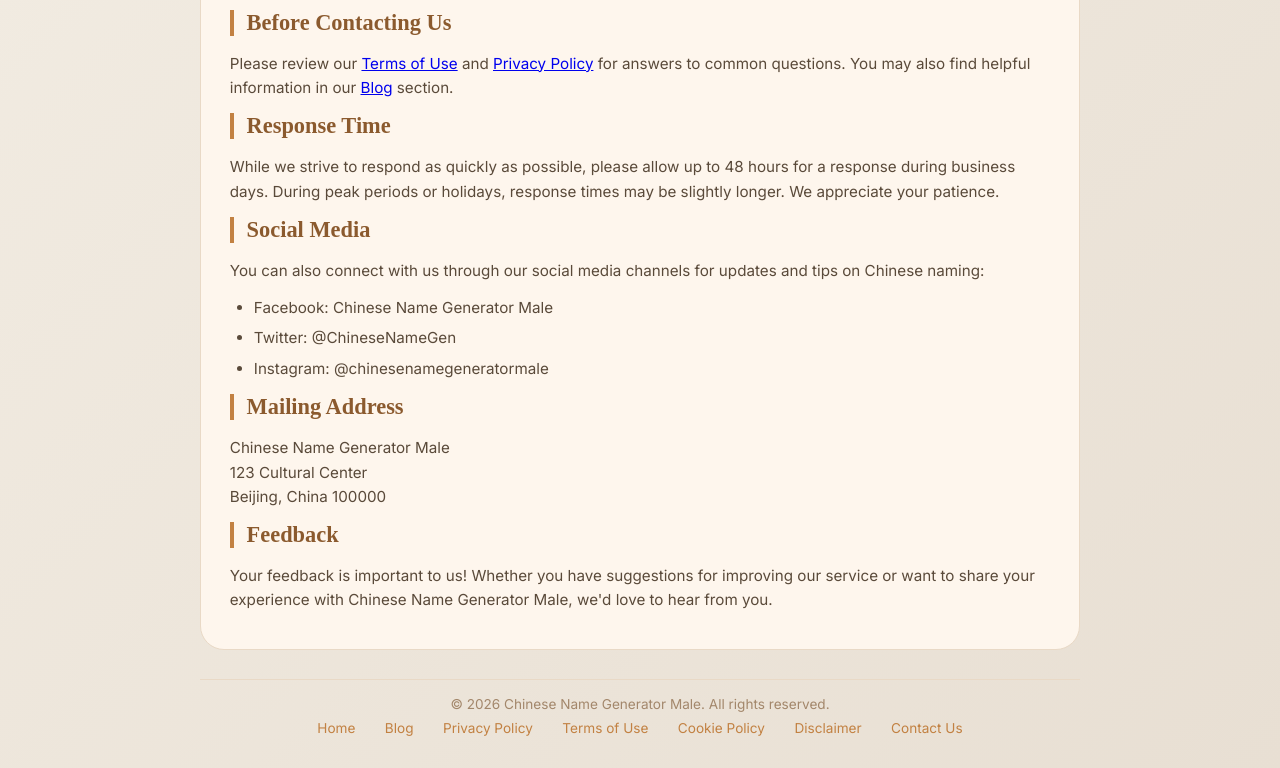
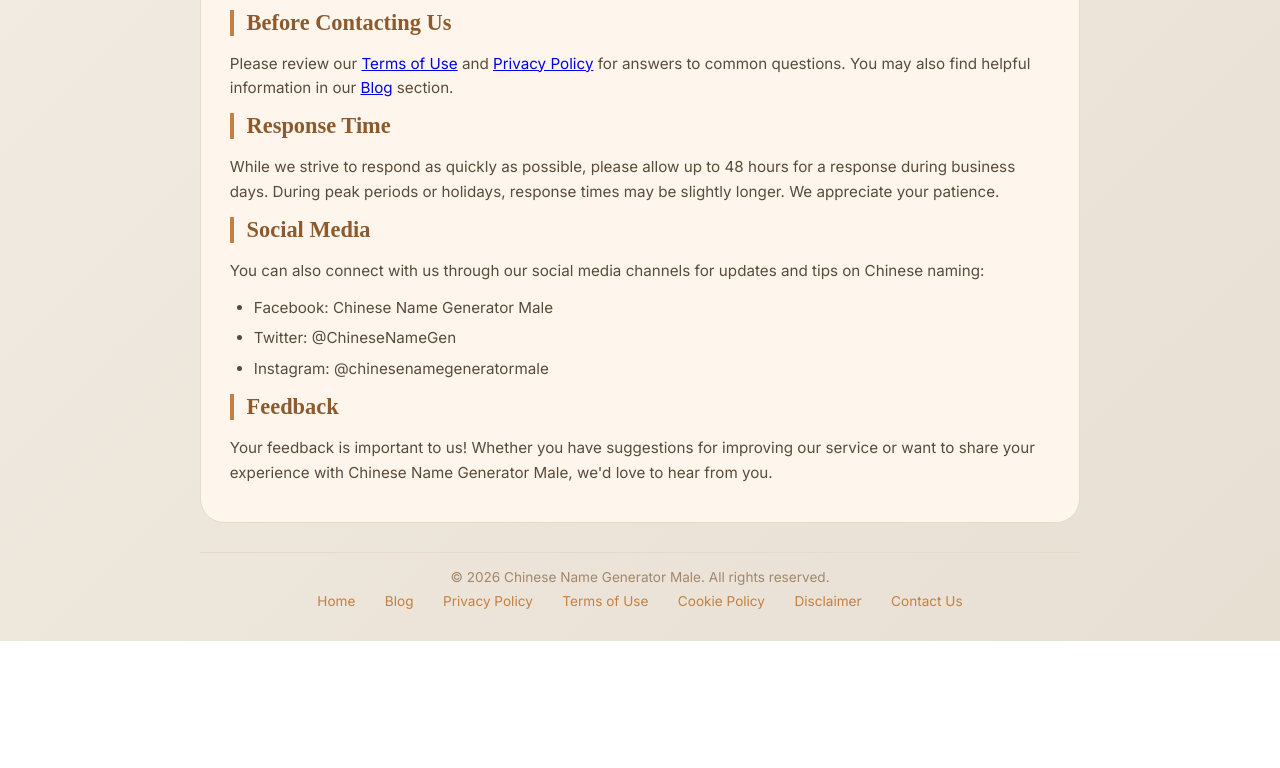
Before and after one commit to 875279933/Chinese-Name-Generator, a website: page contact-us.html in a window 1280 px wide. Shown: the part 925-1693 px from the top of the page. After the commit the page ends 1566 px from the top, so only its background shows below. Drawn offline with Linux system fonts and the light colour scheme.

Commit message:
Add files via upload

```diff
--- a/contact-us.html
+++ b/contact-us.html
@@ -164,11 +164,6 @@
             <li>Instagram: @chinesenamegeneratormale</li>
         </ul>
 
-        <h2>Mailing Address</h2>
-        <p>Chinese Name Generator Male<br>
-        123 Cultural Center<br>
-        Beijing, China 100000</p>
-
         <h2>Feedback</h2>
         <p>Your feedback is important to us! Whether you have suggestions for improving our service or want to share your experience with Chinese Name Generator Male, we'd love to hear from you.</p>
     </div>
```
